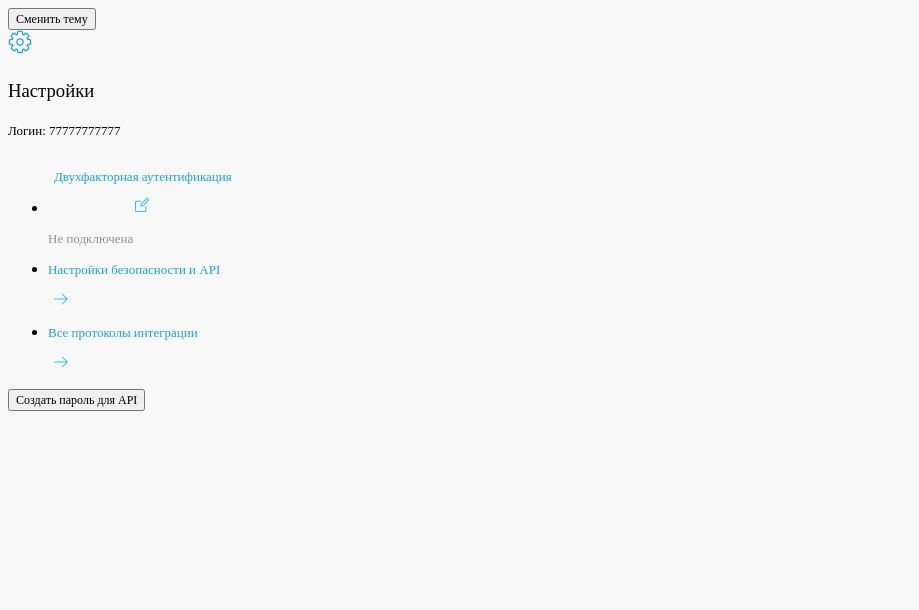
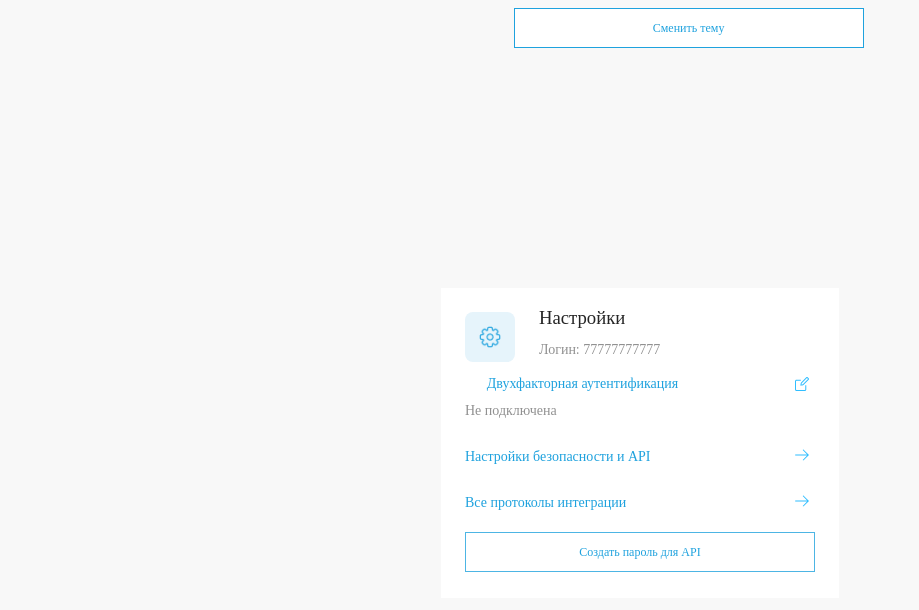
Before and after one commit to webobscure/telecom, a plain HTML site: page index.html in a window 1280 px wide. Shown: the whole page, without its empty margins (0-919 px from the left). Drawn offline with Linux system fonts and the light colour scheme; a web font is replaced by a local one.

Commit message:
Update style.css

```diff
--- a/styles/style.css
+++ b/styles/style.css
@@ -1,23 +1,53 @@
+@font-face {
+  font-family: 'Montserrat';
+  font-style: normal;
+  font-weight: 400;
+  font-display: swap;
+  src: url(https://fonts.gstatic.com/s/montserrat/v25/JTUHjIg1_i6t8kCHKm4532VJOt5-QNFgpCtr6Ew-.ttf) format('truetype');
+}
+:root {
+  --primary-color: #F8F8F8;
+  --box-color: #FFFFFF;
+  --settings-box-color: #E6F4FB;
+  --item-color: #1FA2DE;
+  --title-color: #252525;
+  --login-color: #919191;
+  --content-color: #252525;
+}
+.dark-theme {
+  --primary-color: #2D2D2D;
+  --box-color: #252525;
+  --settings-box-color: #404040;
+  --item-color: #31BEFF;
+  --title-color: #FFFFFF;
+  --login-color: #919191;
+  --content-color: #F8F8F8;
+}
 body {
-  background: #F8F8F8;
+  background: var(--primary-color);
 }
 h3 {
   font-family: 'Montserrat';
   font-style: normal;
   font-weight: 500;
-  line-height: 28px;
+  line-height: 22px;
 }
-
 p {
   font-family: 'Montserrat';
   font-style: normal;
   font-weight: 400;
-  font-size: 13px;
+  font-size: 14px;
 }
-
+#theme-btn {
+  margin-left: 40%;
+  border: 1px solid var(--item-color);
+  background: var(--box-color);
+  color: var(--item-color);
+  width: 350px;
+  height: 40px;
+}
 .item-white {
-  color: #1FA2DE;
-
+  color: var(--item-color);
 }
 button {
   font-family: 'Montserrat';
@@ -32,55 +62,63 @@ button {
   border: none;
   background: none;
 }
-.white-theme-box {
+.theme-box {
   margin: auto;
   margin-top: 240px;
   width: 398px;
   height: 310px;
-  background: #FFFFFF;
+  background: var(--box-color);
 }
-.white-theme-header {
+.theme-header {
   display: flex;
 }
-.white-theme-settings {
+.theme-settings {
   position: relative;
   top: 24px;
   left: 24px;
   width: 350px;
   height: 262px;
 }
-.white-theme-settings-box {
+.theme-settings-box {
   width: 50px;
   height: 50px;
-  background: #E6F4FB;
+  background: var(--settings-box-color);
   border-radius: 8px;
 }
-.white-theme__icon {
+.theme__icon {
   margin-top: 13.75px;
   margin-left: 13.75px;
   width: 22.5px;
   height: 22.5px;
 }
-.white-theme-info {
+.theme-info {
   line-height: 4px;
   margin-top: -20px;
   margin-left: 24px;
 }
-.white-theme-settings__title {
-  color: #252525;
+.theme-settings__title {
+  color: var(--title-color);
   margin-top: 15px;
 }
-.white-theme-settings__login {
-  color: #919191;
+.theme-settings__login {
+  color: var(--login-color);
 }
-.white-theme-list {
+.theme-list {
   display: flex;
   flex-direction: column;
-  margin-top: -10px;
+  margin-top: -5px;
   margin-left: -40px;
   list-style: none;
 }
-.white-theme-list__item {
+.icon-button {
+  margin-left: -115px;
+}
+.action {
+  position: absolute;
+  top: 65px;
+  left: 330px;
+}
+.theme-list__item {
   display: flex;
   justify-content: space-between;
   line-height: 18px;
@@ -89,41 +127,35 @@ button {
   flex-direction: row;
 }
 .unactive {
-  color: #919191;
+  margin-top: -5px;
+  color: var(--login-color);
 }
-.white-popup-button{
+.password-button {
   border: 1px solid #4db5e4;
-  background: #fff;
-  color: #1FA2DE;
+  background: var(--box-color);
+  color: var(--item-color);
   width: 100%;
   height: 40px;
-  margin-top: -3px;
+  margin-top: -50px;
 }
 /** Popup seciton **/
 #popup {
   position: fixed;
-  /*фиксированное позиционирование*/
   top: -100%;
-  /*прячем окно за пределы видимости*/
   left: 50%;
-  /*позиция окна слева*/
   transform: translate(-50%, -50%);
   z-index: 1000;
-  /*на верхний слой*/
-  background: #fff;
+  background: var(--box-color);
   width: 594px;
   height: 182px;
   padding: 48px 0px 20px;
   box-shadow: 0 15px 30px rgba(0, 0, 0, 0.08);
   transition: 0.5s;
   visibility: hidden;
-  /*скрываем окно*/
 }
 #popup.active {
   visibility: visible;
-  /*показываем окно*/
   top: 50%;
-  /*окно выдвигается сверху*/
 }
 #popup .content {
   position: relative;
@@ -133,7 +165,8 @@ button {
   flex-direction: column;
 }
 #popup .content h2 {
-  margin-left: -345px;
+  margin-left: -395px;
+  color: var(--content-color);
   font-family: 'Montserrat';
   font-style: normal;
   font-weight: 500;
@@ -141,15 +174,15 @@ button {
   line-height: 28px;
 }
 #popup .content p {
-  margin-top: -10px;
-  width: 428px;
+  margin-top: -17px;
+  width: 498px;
   height: 84px;
   font-family: 'Montserrat';
   font-style: normal;
   font-weight: 400;
   font-size: 16px;
   line-height: 28px;
-  color: #252525;
+  color: var(--title-color);
 }
 .close {
   position: absolute;
@@ -161,37 +194,6 @@ button {
   visibility: visible;
   top: 50%;
 }
-
-
-/** Dark theme **/
-.dark-theme-box {
-  margin: auto;
-  margin-top: 240px;
-  width: 398px;
-  height: 310px;
-  background: #252525;
+.close-icon {
+  color: #1FA2DE;
 }
-
-.dark-theme-settings-box {
-  width: 50px;
-  height: 50px;
-  background: #404040;
-  border-radius: 8px;
-}
-
-.dark-theme__icon {
-  filter:brightness(10);
-}
-
-.item-dark {
-  color: #31BEFF;
-}
-
-.dark-popup-button {
-  border: 1px solid #4db5e4;
-  background: #252525;
-  color: #31BEFF;
-  width: 100%;
-  height: 40px;
-  margin-top: -3px;
-}
```
